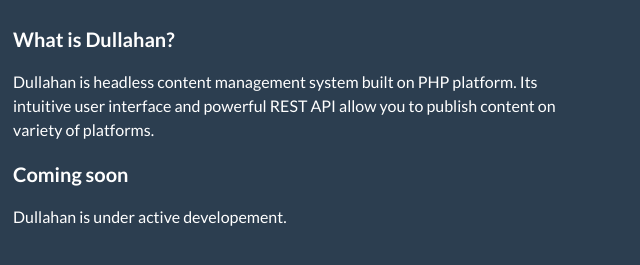
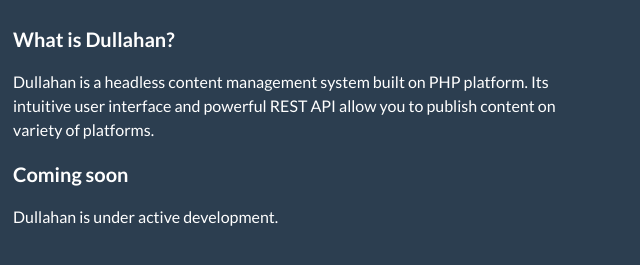
Before and after one commit to joppuyo/Dullahan-site, a website: page index.html in a window 1280 px wide. Shown: the part 433-698 px from the top of the page, 27-667 px from the left. Drawn offline with nearby package versions, Linux system fonts and the light colour scheme; files that its build step writes are made by us from their sources.

Commit message:
Fix typos

```diff
--- a/index.html
+++ b/index.html
@@ -5,20 +5,20 @@
   <meta charset="utf-8">
   <title>Dullahan</title>
   <link rel="shortcut icon" href="favicon.ico">
-  <meta name="description" content="Dullahan is headless content management system. Its intuitive user interface and powerful REST API allow you to publish content on variety of platforms.">
+  <meta name="description" content="Dullahan isa  headless content management system. Its intuitive user interface and powerful REST API allow you to publish content on variety of platforms.">
   <link rel="canonical" href="https://dullahan.io/">
   <meta name="viewport" content="width=device-width, initial-scale=1">
   <!-- Twitter Cards -->
   <meta name="twitter:card" content="summary">
   <meta name="twitter:site" content="@joppuyo">
   <meta name="twitter:title" content="Dullahan">
-  <meta name="twitter:description" content="Dullahan is headless content management system. Its intuitive user interface and powerful REST API allow you to publish content on variety of platforms.">
+  <meta name="twitter:description" content="Dullahan is a headless content management system. Its intuitive user interface and powerful REST API allow you to publish content on variety of platforms.">
   <meta name="twitter:image" content="http://dullahan.io/dullahan-og.png">
   <!-- Open Graph -->
   <meta property="og:type" content="website">
   <meta property="og:locale" content="en_US">
   <meta property="og:title" content="Dullahan">
-  <meta property="og:description" content="Dullahan is headless content management system. Its intuitive user interface and powerful REST API allow you to publish content on variety of platforms.">
+  <meta property="og:description" content="Dullahan is a headless content management system. Its intuitive user interface and powerful REST API allow you to publish content on variety of platforms.">
   <meta property="og:image" content="http://dullahan.io/dullahan-og.png">
   <meta property="og:site_name" content="Dullahan">
   <link rel="stylesheet" href="css/style.css">
@@ -36,9 +36,9 @@
 <section class="section-lower">
   <div class="section-lower-column first">
     <h2>What is Dullahan?</h2>
-    <p>Dullahan is headless content management system built on PHP platform. Its intuitive user interface and powerful REST API allow you to publish content on variety of platforms.</p>
+    <p>Dullahan is a headless content management system built on PHP platform. Its intuitive user interface and powerful REST API allow you to publish content on variety of platforms.</p>
     <h2>Coming soon</h2>
-    <p>Dullahan is under active developement.</p>
+    <p>Dullahan is under active development.</p>
   </div>
   <div class="section-lower-column last">
     <h2>Open source</h2>
```
